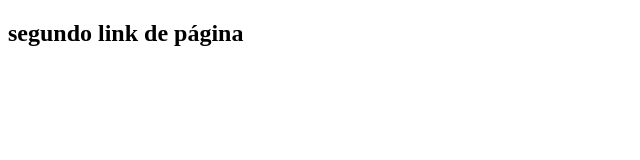
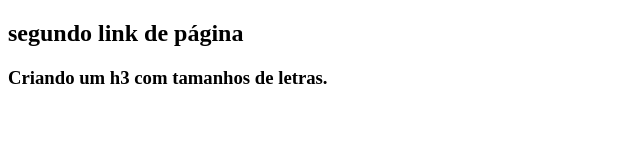
Before and after one commit to edskate/Recursos--sociais-no-gitihub, a plain HTML site: page index01.html in a window 1280 px wide. Shown: the whole page, without its empty margins (0-640 px from the left). Drawn offline with Linux system fonts and the light colour scheme.

Commit message:
criando um h3 no formato de tamanho de letra

```diff
--- a/index01.html
+++ b/index01.html
@@ -8,5 +8,7 @@
 </head>
 <body>
     <h2>segundo link de página</h2>
+
+    <h3>Criando um h3 com tamanhos de letras. </h3>
 </body>
 </html>
```
